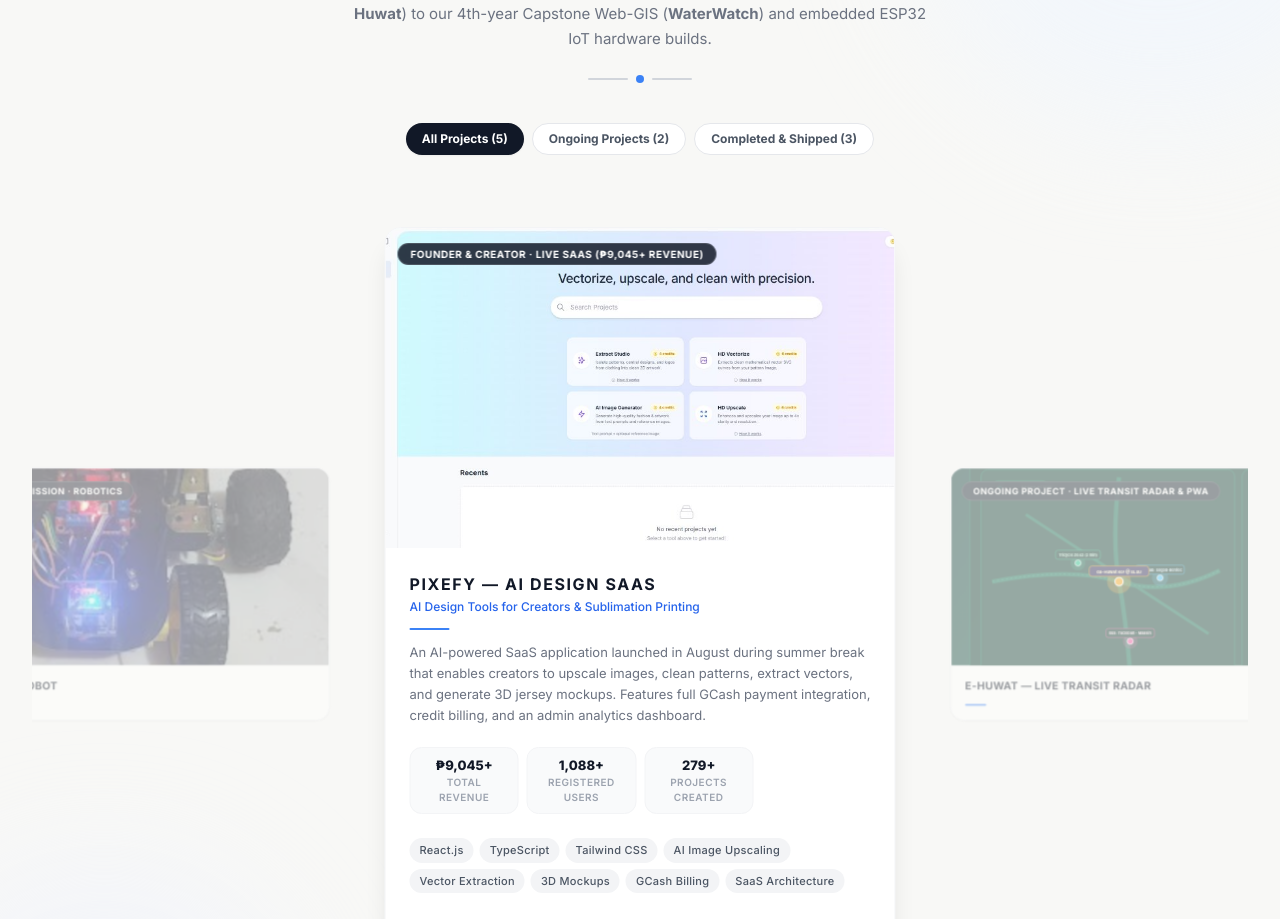
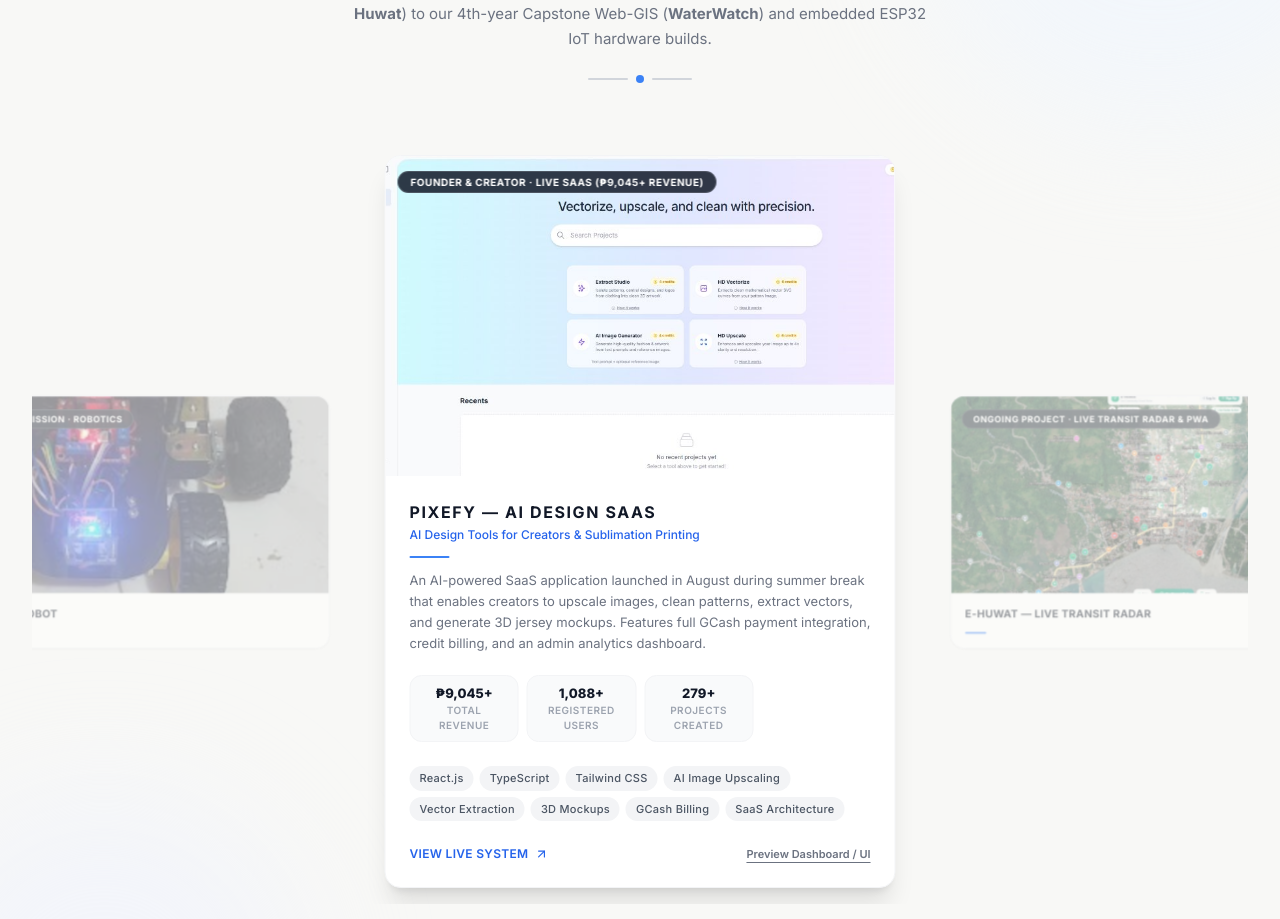
Before and after one commit to de4d10ck-23/portfolio, a React (Vite) app: page / in a window 1280 px wide. Shown: the part 3704-4623 px from the top of the page. Built offline with nearby package versions, Linux system fonts and the light colour scheme.

Commit message:
feat: use uploaded real E-Huwat map screenshot and remove project category buttons

```diff
--- a/src/components/Projects.tsx
+++ b/src/components/Projects.tsx
@@ -14,12 +14,6 @@ export const Projects: React.FC<{ onPreviewImage: (src: string, title: string) =
   });
   const [selectedIndex, setSelectedIndex] = useState(0);
   const [scrollSnaps, setScrollSnaps] = useState<number[]>([]);
-  const [activeFilter, setActiveFilter] = useState<'all' | 'ongoing' | 'completed'>('all');
-
-  const filteredProjects = PROJECTS_DATA.filter((p) => {
-    if (activeFilter === 'all') return true;
-    return p.status === activeFilter;
-  });
 
   const scrollTo = useCallback(
     (index: number) => emblaApi && emblaApi.scrollTo(index),
@@ -32,14 +26,6 @@ export const Projects: React.FC<{ onPreviewImage: (src: string, title: string) =
     if (!emblaApi) return;
     setSelectedIndex(emblaApi.selectedScrollSnap());
   }, [emblaApi]);
-
-  useEffect(() => {
-    if (!emblaApi) return;
-    emblaApi.reInit();
-    setScrollSnaps(emblaApi.scrollSnapList());
-    setSelectedIndex(0);
-    emblaApi.scrollTo(0);
-  }, [activeFilter, emblaApi]);
 
   useEffect(() => {
     if (!emblaApi) return;
@@ -82,33 +68,6 @@ export const Projects: React.FC<{ onPreviewImage: (src: string, title: string) =
               <div className="w-2 h-2 rounded-full bg-blue-500" />
               <div className="w-10 h-0.5 bg-gray-300 rounded-full" />
             </div>
-
-            {/* Project Filter Tabs */}
-            <div className="flex flex-wrap justify-center gap-2 mt-6">
-              {[
-                { id: 'all', label: `All Projects (${PROJECTS_DATA.length})` },
-                {
-                  id: 'ongoing',
-                  label: `Ongoing Projects (${PROJECTS_DATA.filter((p) => p.status === 'ongoing').length})`,
-                },
-                {
-                  id: 'completed',
-                  label: `Completed & Shipped (${PROJECTS_DATA.filter((p) => p.status === 'completed').length})`,
-                },
-              ].map((tab) => (
-                <button
-                  key={tab.id}
-                  onClick={() => setActiveFilter(tab.id as any)}
-                  className={`px-4 py-1.5 rounded-full text-[12px] font-bold transition-all ${
-                    activeFilter === tab.id
-                      ? 'bg-gray-900 text-white shadow-sm'
-                      : 'bg-white border border-gray-200 text-gray-600 hover:bg-gray-100 hover:text-gray-900'
-                  }`}
-                >
-                  {tab.label}
-                </button>
-              ))}
-            </div>
           </div>
         </motion.div>
 
@@ -120,7 +79,7 @@ export const Projects: React.FC<{ onPreviewImage: (src: string, title: string) =
         >
           <div className="overflow-hidden" ref={emblaRef}>
             <div className="flex items-center py-4">
-              {filteredProjects.map((proj: ProjectItem, idx: number) => {
+              {PROJECTS_DATA.map((proj: ProjectItem, idx: number) => {
                 const isActive = idx === selectedIndex;
                 return (
                   <div
--- a/src/data/portfolioData.ts
+++ b/src/data/portfolioData.ts
@@ -98,7 +98,7 @@ export const PROJECTS_DATA: ProjectItem[] = [
   },
   {
     id: "ehuwat",
-    img: "/projects/ehuwat-preview.svg",
+    img: "/projects/ehuwat-app.jpg",
     badge: "Ongoing Project · Live Transit Radar & PWA",
     title: "E-HUWAT — LIVE TRANSIT RADAR",
     subtitle: "Community Transit Radar & GPS Hailing for Southern Leyte",
```
Also changed, not shown: public/projects/ehuwat-app.jpg (added), public/projects/ehuwat-preview.svg.
